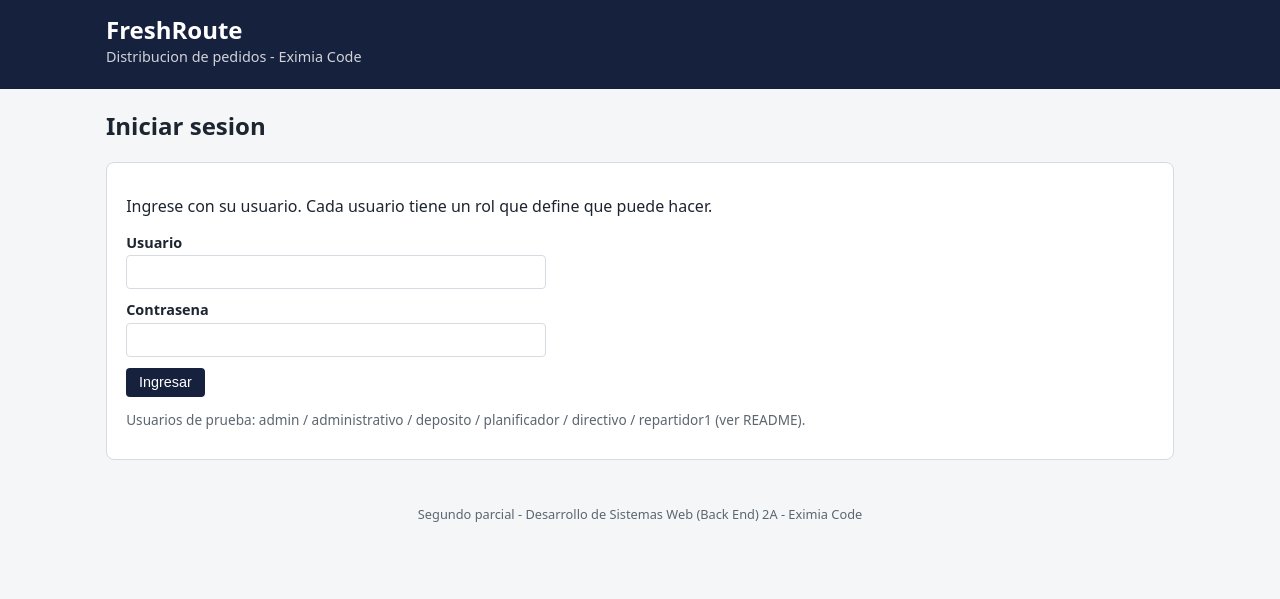
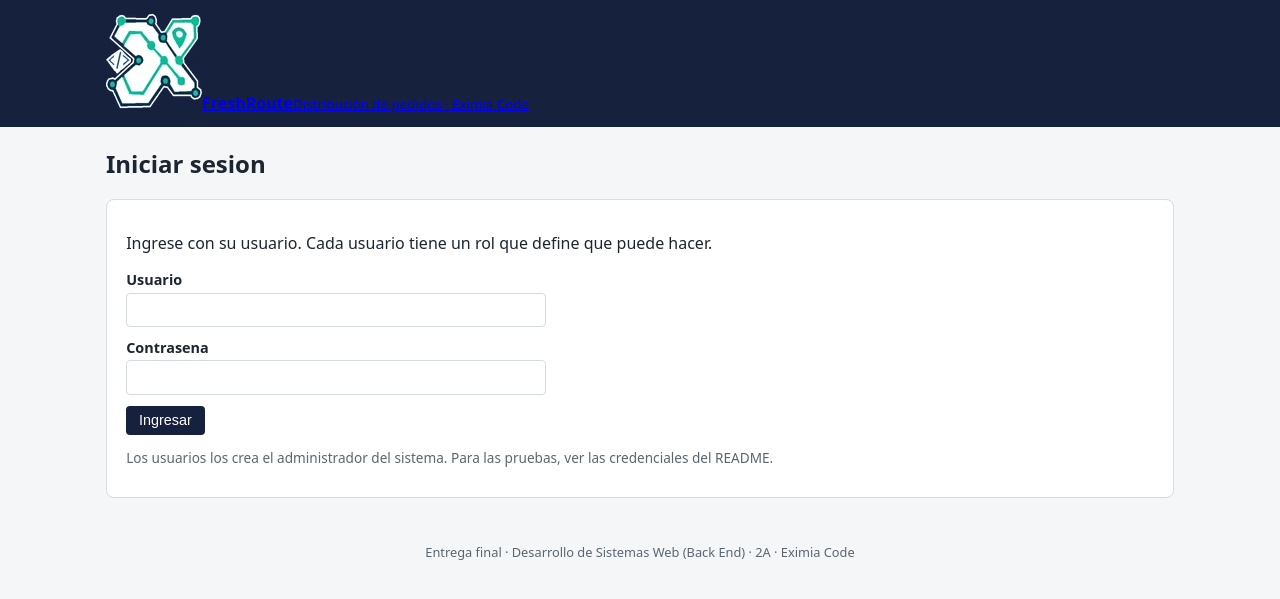
Before and after one commit to fiorellaalarcon/DSWB_2A_Eximia-Code_2C26, a Node server app: page /login in a window 1280 px wide. Shown: the top 599 px of the page. Run offline with Node 20, Linux system fonts and the light colour scheme; some libraries are stand-ins or nearby versions.

Commit message:
feat(ui): encabezado con logo, menú por rol y pie
Logo arriba a la izquierda, navegación accesible y datos de usuario provistos por el servidor. Actualiza la estructura visual común con el logo de FreshRoute, el encabezado, la navegación y el pie de página. Utiliza los datos de usuario y el menú filtrado que proporciona el servidor, manteniendo el formulario de inicio de sesión integrado al diseño.

```diff
--- a/views/layout.pug
+++ b/views/layout.pug
@@ -4,14 +4,26 @@ html(lang="es")
     meta(charset="UTF-8")
     meta(name="viewport", content="width=device-width, initial-scale=1.0")
     title #{titulo} - FreshRoute
+    link(rel="icon", href="/img/logo-freshroute.webp", type="image/webp")
     link(rel="stylesheet", href="/css/styles.css")
-  body
+  //- Los datos del usuario los pone el SERVIDOR (ya no se guardan en el navegador). auth.js los lee de aqui.
+  body(data-usuario-id=usuario && usuario._id, data-nombre=usuario && usuario.nombre, data-rol=usuario && usuario.rol)
     header.site-header
-      .container
-        h1 FreshRoute
-        p Distribucion de pedidos - Eximia Code
-        //- El menu lo construye public/js/auth.js segun el rol del usuario.
-        nav#menu
+      .container.header-flex
+        a.marca(href=usuario ? "/panel" : "/login")
+          //- Logo de FreshRoute: esquina superior izquierda, 96 x 96 px.
+          img.logo(src="/img/logo-freshroute.webp", width="96", height="96", alt="Logo de FreshRoute")
+          span.marca-texto
+            strong FreshRoute
+            small Distribución de pedidos · Eximia Code
+        if usuario
+          button#btnMenu.btn-menu(type="button", aria-expanded="false", aria-controls="menu") ☰ Menú
+          //- El menu llega ya filtrado por rol desde el servidor (config/menu.js).
+          nav#menu
+            each item in menu
+              a(href=item.href, class=(rutaActual === item.href ? "activo" : ""), aria-current=(rutaActual === item.href ? "page" : false))= item.texto
+            span.usuario-info #{usuario.nombre} (#{usuario.rol})
+            button#btnSalir(type="button") Salir
     main.container
       h2= titulo
       //- Area de mensajes de exito / error (la actualiza ui.js, sin recargar).
@@ -19,5 +31,6 @@ html(lang="es")
       block content
     footer.site-footer
       .container
-        p Segundo parcial - Desarrollo de Sistemas Web (Back End) 2A - Eximia Code
+        p Entrega final · Desarrollo de Sistemas Web (Back End) · 2A · Eximia Code
+    script(type="module", src="/js/layout.js")
     block scripts
--- a/views/login.pug
+++ b/views/login.pug
@@ -9,7 +9,7 @@ block content
       +campo("Contrasena", "password", "password", { autocomplete: "current-password" })
       ul#erroresForm.errores(hidden)
       button(type="submit") Ingresar
-    p.nota Usuarios de prueba: admin / administrativo / deposito / planificador / directivo / repartidor1 (ver README).
+    p.nota Los usuarios los crea el administrador del sistema. Para las pruebas, ver las credenciales del README.
 
 block scripts
   script(type="module", src="/js/login.js")
```
